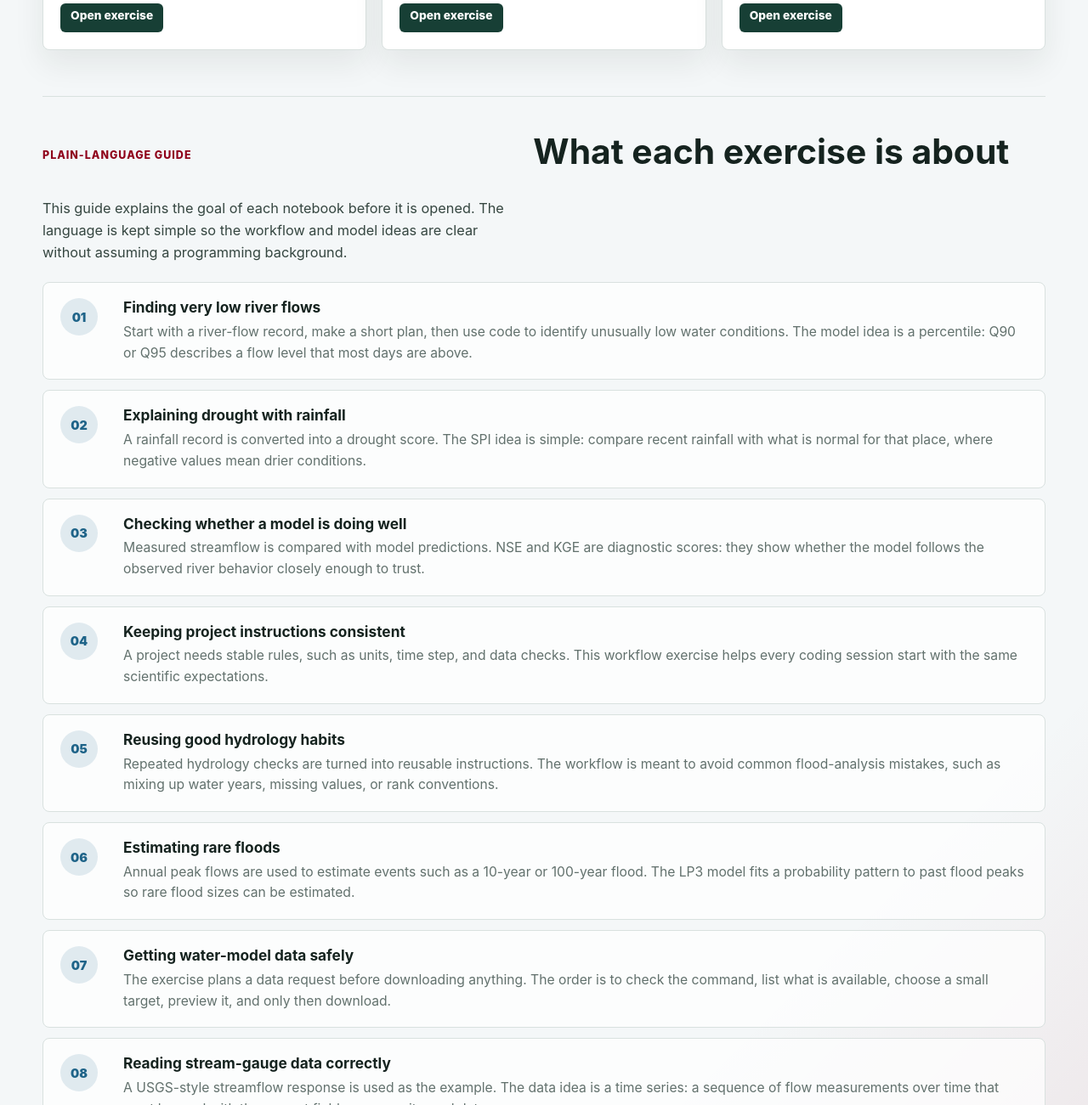
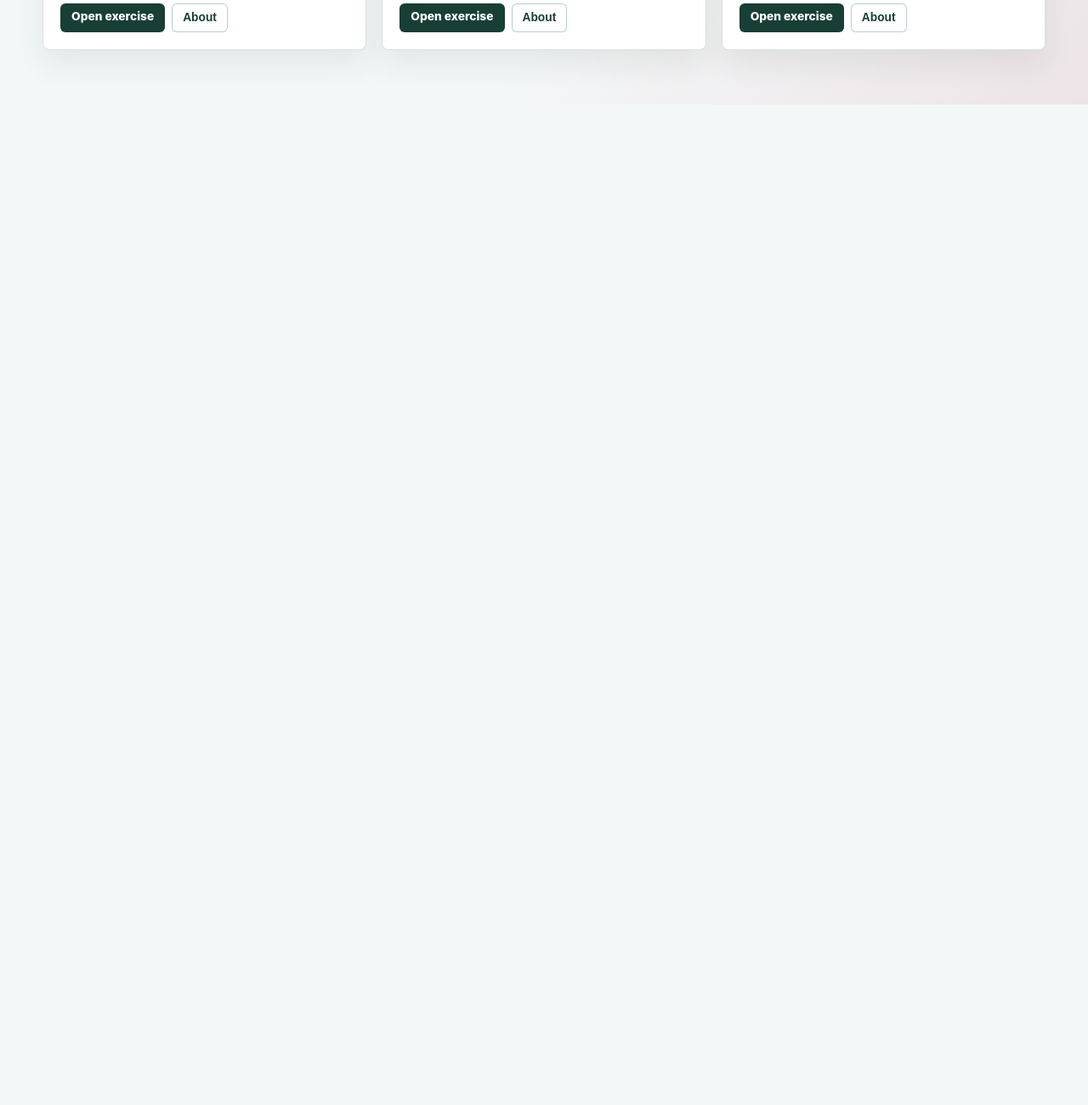
Before and after one commit to Mr-Has/AI-Hydrology-Lab, a plain HTML site: page site/index.html in a window 1280 px wide. Shown: the part 1499-2800 px from the top of the page at 85% size. After the commit the page ends 1622 px from the top, so only its background shows below. Drawn offline with Linux system fonts and the light colour scheme.

Commit message:
Move exercise explanations into card popups

```diff
--- a/site/index.html
+++ b/site/index.html
@@ -9,6 +9,7 @@
       content="Browser-based hydrology notebook exercises from the Faculty of Engineering, University of Ottawa."
     >
     <link rel="stylesheet" href="styles.css">
+    <script src="exercise-dialogs.js" defer></script>
     <script id="jupyter-config-data" type="application/json">
       {}
     </script>
@@ -48,7 +49,10 @@
             <span>Exercise 1</span>
             <h2>Explore, Plan, Code</h2>
             <p>Practice a careful low-flow Q90/Q95 analysis workflow before editing code.</p>
+            <div class="card-actions">
               <a class="card-button" href="lab/index.html?path=notebooks/01_explore_plan_code.ipynb">Open exercise</a>
+              <button class="card-button card-button-secondary" type="button" data-about-open="about-01">About</button>
+            </div>
           </div>
         </article>
 
@@ -58,7 +62,10 @@
             <span>Exercise 2</span>
             <h2>Specific Context for SPI</h2>
             <p>Use precise context to diagnose and improve a simplified SPI calculation.</p>
+            <div class="card-actions">
               <a class="card-button" href="lab/index.html?path=notebooks/02_specific_context_spi.ipynb">Open exercise</a>
+              <button class="card-button card-button-secondary" type="button" data-about-open="about-02">About</button>
+            </div>
           </div>
         </article>
 
@@ -68,7 +75,10 @@
             <span>Exercise 3</span>
             <h2>Verify Your Work</h2>
             <p>Check hydrologic model metrics with known expected values and plots.</p>
+            <div class="card-actions">
               <a class="card-button" href="lab/index.html?path=notebooks/03_verify_your_work_metrics.ipynb">Open exercise</a>
+              <button class="card-button card-button-secondary" type="button" data-about-open="about-03">About</button>
+            </div>
           </div>
         </article>
 
@@ -78,7 +88,10 @@
             <span>Exercise 4</span>
             <h2>Persistent Project Context</h2>
             <p>Organize reusable project rules for consistent hydrology coding sessions.</p>
+            <div class="card-actions">
               <a class="card-button" href="lab/index.html?path=notebooks/04_persistent_project_context.ipynb">Open exercise</a>
+              <button class="card-button card-button-secondary" type="button" data-about-open="about-04">About</button>
+            </div>
           </div>
         </article>
 
@@ -88,7 +101,10 @@
             <span>Exercise 5</span>
             <h2>Reusable Hydrology Skills</h2>
             <p>Build repeatable skill patterns for flood-analysis tasks and checks.</p>
+            <div class="card-actions">
               <a class="card-button" href="lab/index.html?path=notebooks/05_reusable_hydrology_skills.ipynb">Open exercise</a>
+              <button class="card-button card-button-secondary" type="button" data-about-open="about-05">About</button>
+            </div>
           </div>
         </article>
 
@@ -98,7 +114,10 @@
             <span>Exercise 6</span>
             <h2>Review Loop for LP3</h2>
             <p>Use a coder-reviewer loop for Log-Pearson Type III flood frequency analysis.</p>
+            <div class="card-actions">
               <a class="card-button" href="lab/index.html?path=notebooks/06_review_loop_lp3_frequency.ipynb">Open exercise</a>
+              <button class="card-button card-button-secondary" type="button" data-about-open="about-06">About</button>
+            </div>
           </div>
         </article>
 
@@ -108,7 +127,10 @@
             <span>Exercise 7</span>
             <h2>CLI-Guided NWM Access</h2>
             <p>Plan safe, scoped command-line access to public National Water Model data.</p>
+            <div class="card-actions">
               <a class="card-button" href="lab/index.html?path=notebooks/07_cli_guided_nwm_data_access.ipynb">Open exercise</a>
+              <button class="card-button card-button-secondary" type="button" data-about-open="about-07">About</button>
+            </div>
           </div>
         </article>
 
@@ -118,7 +140,10 @@
             <span>Exercise 8</span>
             <h2>USGS NWIS Parsing</h2>
             <p>Parse streamflow-style API data using documented fields and checks.</p>
+            <div class="card-actions">
               <a class="card-button" href="lab/index.html?path=notebooks/08_api_grounded_usgs_nwis_streamflow.ipynb">Open exercise</a>
+              <button class="card-button card-button-secondary" type="button" data-about-open="about-08">About</button>
+            </div>
           </div>
         </article>
 
@@ -128,132 +153,129 @@
             <span>Exercise 9</span>
             <h2>Parallel Fan-Out SPI</h2>
             <p>Run and summarize SPI analysis across multiple precipitation time scales.</p>
+            <div class="card-actions">
               <a class="card-button" href="lab/index.html?path=notebooks/09_parallel_fanout_spi_timescales.ipynb">Open exercise</a>
+              <button class="card-button card-button-secondary" type="button" data-about-open="about-09">About</button>
+            </div>
           </div>
         </article>
       </section>
+    </main>
 
-      <section class="plain-guide" aria-labelledby="plain-guide-title">
-        <div class="plain-guide-heading">
-          <p class="eyebrow">Plain-language guide</p>
-          <h2 id="plain-guide-title">What each exercise is about</h2>
+    <dialog class="about-dialog" id="about-01" aria-labelledby="about-01-title">
+      <article>
+        <button class="dialog-close" type="button" data-about-close aria-label="Close">Close</button>
+        <p class="eyebrow">Exercise 1</p>
+        <h2 id="about-01-title">Finding very low river flows</h2>
         <p>
-            This guide explains the goal of each notebook before it is opened.
-            The language is kept simple so the workflow and model ideas are clear
-            without assuming a programming background.
+          Start with a river-flow record and identify unusually low water conditions.
+          The hydrology idea is a percentile: Q90 or Q95 describes a flow level that
+          most days are above.
         </p>
-        </div>
+      </article>
+    </dialog>
 
-        <div class="guide-list">
-          <article class="guide-item">
-            <span>01</span>
-            <div>
-              <h3>Finding very low river flows</h3>
+    <dialog class="about-dialog" id="about-02" aria-labelledby="about-02-title">
+      <article>
+        <button class="dialog-close" type="button" data-about-close aria-label="Close">Close</button>
+        <p class="eyebrow">Exercise 2</p>
+        <h2 id="about-02-title">Explaining drought with rainfall</h2>
         <p>
-                Start with a river-flow record, make a short plan, then use code to
-                identify unusually low water conditions. The model idea is a percentile:
-                Q90 or Q95 describes a flow level that most days are above.
+          A rainfall record is converted into a drought score. SPI compares recent
+          rainfall with what is normal for that place, where negative values mean
+          drier conditions.
         </p>
-            </div>
       </article>
+    </dialog>
 
-          <article class="guide-item">
-            <span>02</span>
-            <div>
-              <h3>Explaining drought with rainfall</h3>
+    <dialog class="about-dialog" id="about-03" aria-labelledby="about-03-title">
+      <article>
+        <button class="dialog-close" type="button" data-about-close aria-label="Close">Close</button>
+        <p class="eyebrow">Exercise 3</p>
+        <h2 id="about-03-title">Checking whether a model is doing well</h2>
         <p>
-                A rainfall record is converted into a drought score. The SPI idea is
-                simple: compare recent rainfall with what is normal for
-                that place, where negative values mean drier conditions.
+          Measured streamflow is compared with model predictions. NSE and KGE are
+          scores that show whether the model follows the observed river behavior
+          closely enough to trust.
         </p>
-            </div>
       </article>
+    </dialog>
 
-          <article class="guide-item">
-            <span>03</span>
-            <div>
-              <h3>Checking whether a model is doing well</h3>
+    <dialog class="about-dialog" id="about-04" aria-labelledby="about-04-title">
+      <article>
+        <button class="dialog-close" type="button" data-about-close aria-label="Close">Close</button>
+        <p class="eyebrow">Exercise 4</p>
+        <h2 id="about-04-title">Keeping project instructions consistent</h2>
         <p>
-                Measured streamflow is compared with model predictions. NSE and KGE
-                are diagnostic scores: they show whether the model follows the observed
-                river behavior closely enough to trust.
+          Hydrology projects need stable rules, such as units, time step, and data
+          checks. This exercise is about keeping those scientific expectations visible
+          from one coding session to the next.
         </p>
-            </div>
       </article>
+    </dialog>
 
-          <article class="guide-item">
-            <span>04</span>
-            <div>
-              <h3>Keeping project instructions consistent</h3>
+    <dialog class="about-dialog" id="about-05" aria-labelledby="about-05-title">
+      <article>
+        <button class="dialog-close" type="button" data-about-close aria-label="Close">Close</button>
+        <p class="eyebrow">Exercise 5</p>
+        <h2 id="about-05-title">Reusing good hydrology habits</h2>
         <p>
-                A project needs stable rules, such as units, time step,
-                and data checks. This workflow exercise helps every coding
-                session start with the same scientific expectations.
+          Repeated hydrology checks are turned into reusable instructions. The goal is
+          to avoid common flood-analysis mistakes, such as mixing up water years,
+          missing values, or rank conventions.
         </p>
-            </div>
       </article>
+    </dialog>
 
-          <article class="guide-item">
-            <span>05</span>
-            <div>
-              <h3>Reusing good hydrology habits</h3>
+    <dialog class="about-dialog" id="about-06" aria-labelledby="about-06-title">
+      <article>
+        <button class="dialog-close" type="button" data-about-close aria-label="Close">Close</button>
+        <p class="eyebrow">Exercise 6</p>
+        <h2 id="about-06-title">Estimating rare floods</h2>
         <p>
-                Repeated hydrology checks are turned into reusable instructions. The
-                workflow is meant to avoid common flood-analysis mistakes, such as mixing up
-                water years, missing values, or rank conventions.
+          Annual peak flows are used to estimate events such as a 10-year or 100-year
+          flood. The LP3 model fits a probability pattern to past flood peaks so rare
+          flood sizes can be estimated.
         </p>
-            </div>
       </article>
+    </dialog>
 
-          <article class="guide-item">
-            <span>06</span>
-            <div>
-              <h3>Estimating rare floods</h3>
+    <dialog class="about-dialog" id="about-07" aria-labelledby="about-07-title">
+      <article>
+        <button class="dialog-close" type="button" data-about-close aria-label="Close">Close</button>
+        <p class="eyebrow">Exercise 7</p>
+        <h2 id="about-07-title">Getting water-model data safely</h2>
         <p>
-                Annual peak flows are used to estimate events such as a 10-year or
-                100-year flood. The LP3 model fits a probability pattern to past flood
-                peaks so rare flood sizes can be estimated.
+          The National Water Model contains many files. The hydrology idea is to narrow
+          the data request before taking action, so the work stays small, traceable,
+          and focused on the right location or time period.
         </p>
-            </div>
       </article>
+    </dialog>
 
-          <article class="guide-item">
-            <span>07</span>
-            <div>
-              <h3>Getting water-model data safely</h3>
+    <dialog class="about-dialog" id="about-08" aria-labelledby="about-08-title">
+      <article>
+        <button class="dialog-close" type="button" data-about-close aria-label="Close">Close</button>
+        <p class="eyebrow">Exercise 8</p>
+        <h2 id="about-08-title">Reading stream-gauge data correctly</h2>
         <p>
-                The exercise plans a data request before downloading anything.
-                The order is to check the command, list what is available, choose a
-                small target, preview it, and only then download.
+          USGS-style streamflow data describe measurements through time. Each value
+          only makes sense when its date, unit, site, and field name are read correctly.
         </p>
-            </div>
       </article>
+    </dialog>
 
-          <article class="guide-item">
-            <span>08</span>
-            <div>
-              <h3>Reading stream-gauge data correctly</h3>
-              <p>
-                A USGS-style streamflow response is used as the example. The data idea is a
-                time series: a sequence of flow measurements over time that must be read
-                with the correct field names, units, and dates.
-              </p>
-            </div>
-          </article>
-
-          <article class="guide-item">
-            <span>09</span>
-            <div>
-              <h3>Comparing drought over different time windows</h3>
+    <dialog class="about-dialog" id="about-09" aria-labelledby="about-09-title">
+      <article>
+        <button class="dialog-close" type="button" data-about-close aria-label="Close">Close</button>
+        <p class="eyebrow">Exercise 9</p>
+        <h2 id="about-09-title">Comparing drought over different time windows</h2>
         <p>
           The same drought calculation is run over short and longer rainfall windows.
-                A 1-month SPI can show quick dry spells, while 3- or 6-month SPI values
-                show slower seasonal drought patterns.
+          A 1-month SPI can show quick dry spells, while 3- or 6-month SPI values show
+          slower seasonal drought patterns.
         </p>
-            </div>
       </article>
-        </div>
-      </section>
-    </main>
+    </dialog>
   </body>
 </html>
--- a/site/styles.css
+++ b/site/styles.css
@@ -135,76 +135,6 @@
   gap: 18px;
 }
 
-.plain-guide {
-  margin-top: 54px;
-  padding-top: 42px;
-  border-top: 1px solid var(--line);
-}
-
-.plain-guide-heading {
-  display: grid;
-  grid-template-columns: minmax(0, 0.95fr) minmax(280px, 1.05fr);
-  gap: 32px;
-  align-items: end;
-  margin-bottom: 22px;
-}
-
-.plain-guide-heading h2 {
-  margin: 0;
-  max-width: 620px;
-  font-size: 2.55rem;
-  line-height: 1.08;
-}
-
-.plain-guide-heading > p:last-child {
-  margin: 0;
-  color: #354640;
-  font-size: 1.02rem;
-  line-height: 1.6;
-}
-
-.guide-list {
-  display: grid;
-  gap: 12px;
-}
-
-.guide-item {
-  display: grid;
-  grid-template-columns: 56px minmax(0, 1fr);
-  gap: 18px;
-  align-items: start;
-  padding: 18px 20px;
-  border: 1px solid var(--line);
-  border-radius: 8px;
-  background: rgba(255, 255, 255, 0.72);
-}
-
-.guide-item > span {
-  display: inline-flex;
-  align-items: center;
-  justify-content: center;
-  width: 44px;
-  height: 44px;
-  border-radius: 50%;
-  background: rgba(30, 99, 136, 0.12);
-  color: var(--blue);
-  font-size: 0.9rem;
-  font-weight: 900;
-}
-
-.guide-item h3 {
-  margin: 0 0 6px;
-  font-size: 1.08rem;
-  line-height: 1.25;
-}
-
-.guide-item p {
-  margin: 0;
-  color: var(--muted);
-  font-size: 0.98rem;
-  line-height: 1.58;
-}
-
 .exercise-card {
   min-width: 0;
   display: grid;
@@ -262,24 +192,99 @@
   overflow-wrap: break-word;
 }
 
+.card-actions {
+  display: flex;
+  flex-wrap: wrap;
+  gap: 8px;
+  margin-top: auto;
+}
+
 .card-button {
   align-self: flex-start;
-  margin-top: auto;
   min-height: 34px;
   padding: 8px 12px;
+  border: 1px solid transparent;
   border-radius: 6px;
   background: var(--green);
   color: #fff;
+  cursor: pointer;
   font-size: 0.86rem;
   font-weight: 800;
   line-height: 1;
   text-decoration: none;
 }
 
+.card-button-secondary {
+  background: #fff;
+  border-color: rgba(30, 99, 136, 0.32);
+  color: var(--green);
+}
+
 .card-button:hover,
 .card-button:focus-visible {
   background: var(--garnet);
+  color: #fff;
   outline: 3px solid rgba(143, 0, 26, 0.14);
+  outline-offset: 2px;
+}
+
+.about-dialog {
+  width: min(620px, calc(100% - 32px));
+  border: 0;
+  border-radius: 8px;
+  padding: 0;
+  background: transparent;
+  color: var(--ink);
+}
+
+.about-dialog::backdrop {
+  background: rgba(21, 35, 31, 0.46);
+}
+
+.about-dialog article {
+  position: relative;
+  padding: 30px;
+  border: 1px solid var(--line);
+  border-radius: 8px;
+  background: var(--surface);
+  box-shadow: 0 28px 72px rgba(21, 35, 31, 0.24);
+}
+
+.about-dialog h2 {
+  margin: 0;
+  padding-right: 76px;
+  font-size: 1.7rem;
+  line-height: 1.16;
+}
+
+.about-dialog p:last-child {
+  margin: 16px 0 0;
+  color: #354640;
+  font-size: 1rem;
+  line-height: 1.65;
+}
+
+.dialog-close {
+  position: absolute;
+  top: 18px;
+  right: 18px;
+  min-height: 32px;
+  padding: 7px 10px;
+  border: 1px solid var(--line);
+  border-radius: 6px;
+  background: #fff;
+  color: var(--ink);
+  cursor: pointer;
+  font: inherit;
+  font-size: 0.82rem;
+  font-weight: 800;
+}
+
+.dialog-close:hover,
+.dialog-close:focus-visible {
+  border-color: rgba(143, 0, 26, 0.5);
+  color: var(--garnet);
+  outline: 3px solid rgba(143, 0, 26, 0.12);
   outline-offset: 2px;
 }
 
@@ -301,11 +306,6 @@
 
   .exercise-grid {
     grid-template-columns: repeat(2, minmax(0, 1fr));
-  }
-
-  .plain-guide-heading {
-    grid-template-columns: 1fr;
-    align-items: start;
   }
 
   h1 {
@@ -351,23 +351,18 @@
     min-height: 0;
   }
 
-  .plain-guide {
-    margin-top: 38px;
-    padding-top: 30px;
+  .about-dialog article {
+    padding: 24px;
   }
 
-  .plain-guide-heading h2 {
-    font-size: 1.8rem;
+  .about-dialog h2 {
+    padding-right: 0;
+    font-size: 1.34rem;
   }
 
-  .guide-item {
-    grid-template-columns: 1fr;
-    gap: 10px;
-    padding: 16px;
-  }
-
-  .guide-item > span {
-    width: 38px;
-    height: 38px;
+  .dialog-close {
+    position: static;
+    float: right;
+    margin: 0 0 12px 12px;
   }
 }
```
Also changed, not shown: site/exercise-dialogs.js (added, +30 -0 lines), 1 other file. Lines whose indentation alone changed are shown as unchanged.
